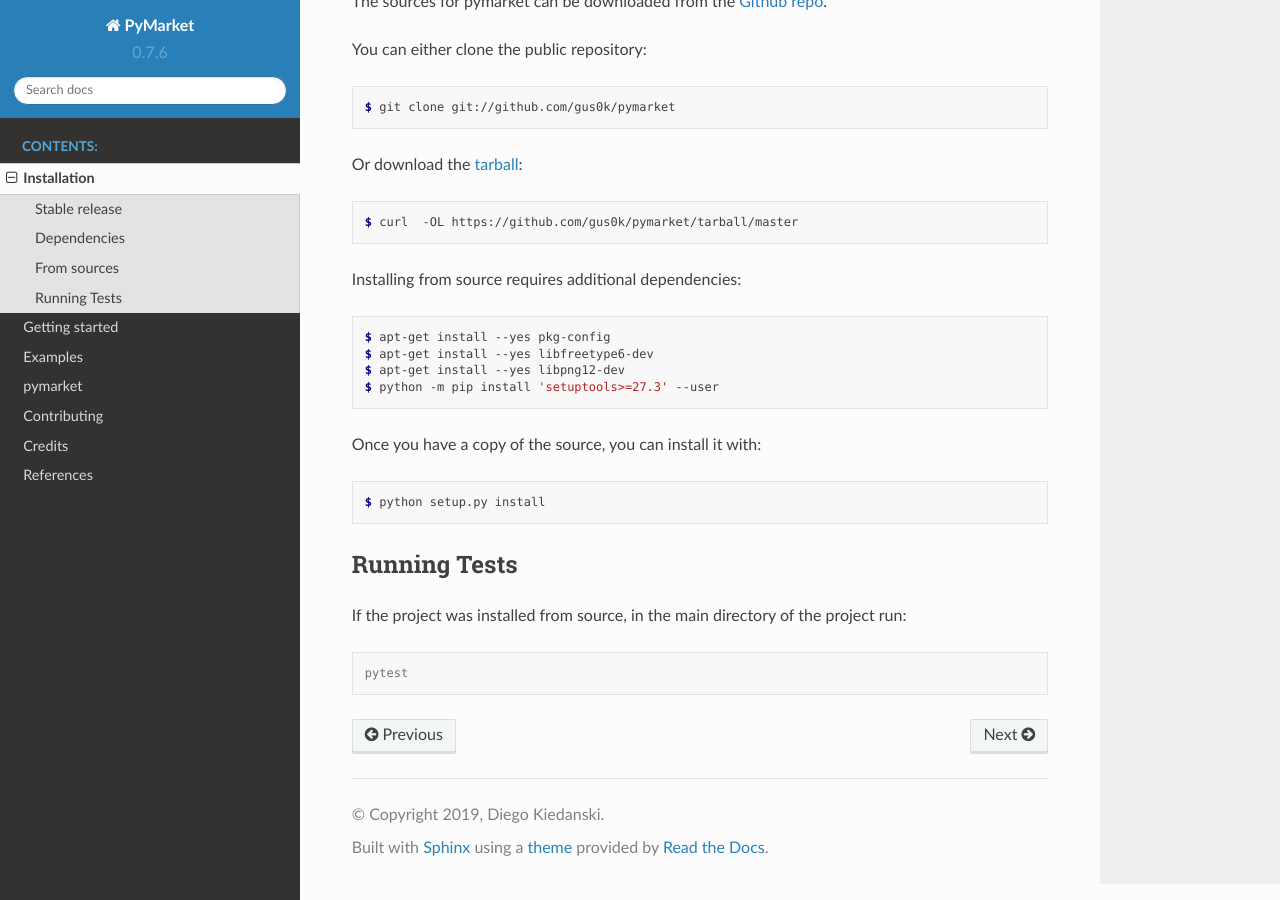
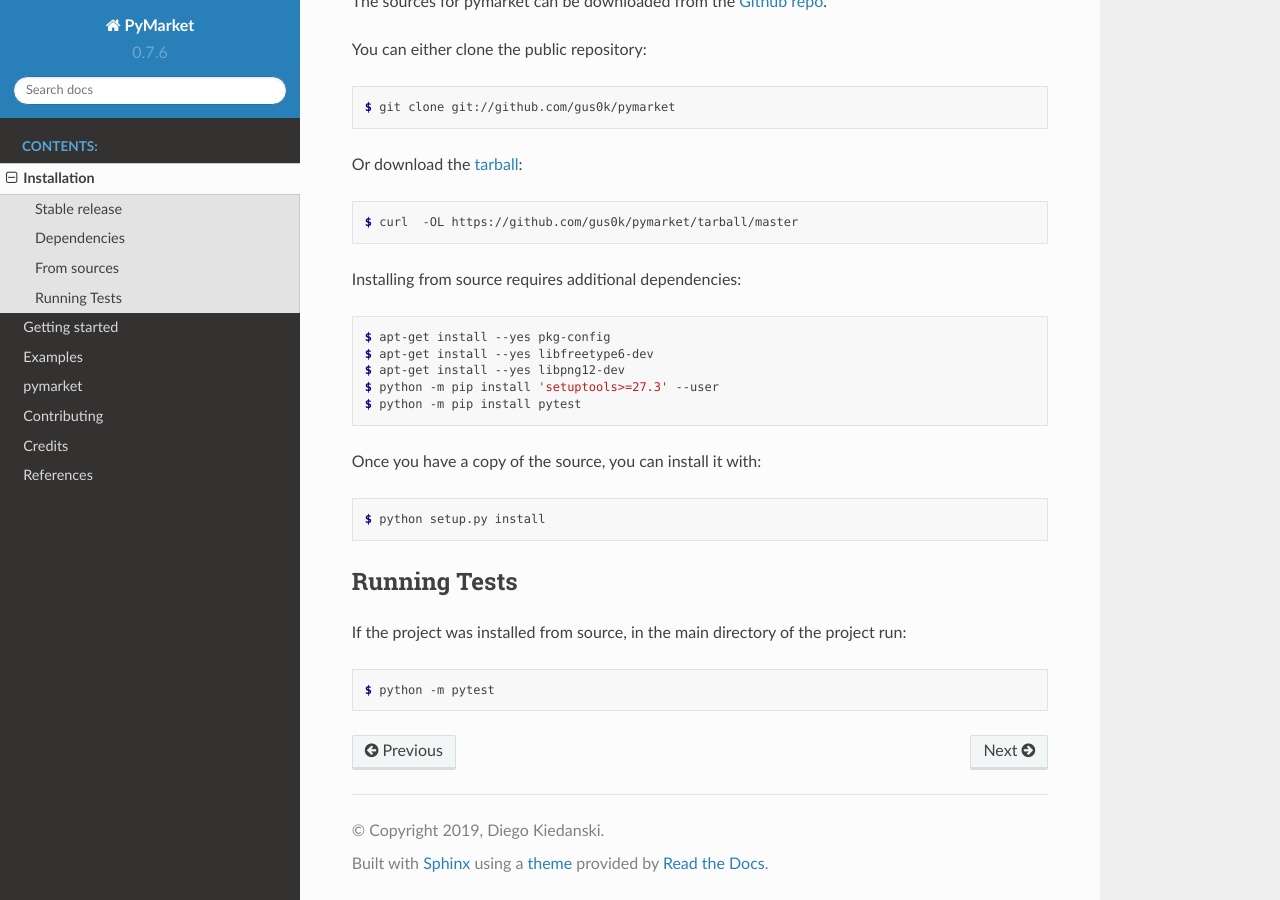
Before and after one commit to kiedanski/pymarket, a Sphinx documentation site: the page built from docs/installation.rst, in a window 1280 px wide and 900 px high, scrolled down 1143 px. Built offline with Sphinx 7.4.7 and the Read the Docs theme 2.0.0, drawn with Linux system fonts in a browser that asks for light colours; the version number is read from the project's files by our own code.

Commit message:
adding pytest to documentation

```diff
--- a/docs/installation.rst
+++ b/docs/installation.rst
@@ -75,6 +75,7 @@
       $ apt-get install --yes libfreetype6-dev
       $ apt-get install --yes libpng12-dev
       $ python -m pip install 'setuptools>=27.3' --user
+      $ python -m pip install pytest
 
 
 Once you have a copy of the source, you can install it with:
@@ -95,4 +96,4 @@
 
 .. code-block:: console
 
-        pytest
+        $ python -m pytest
```
